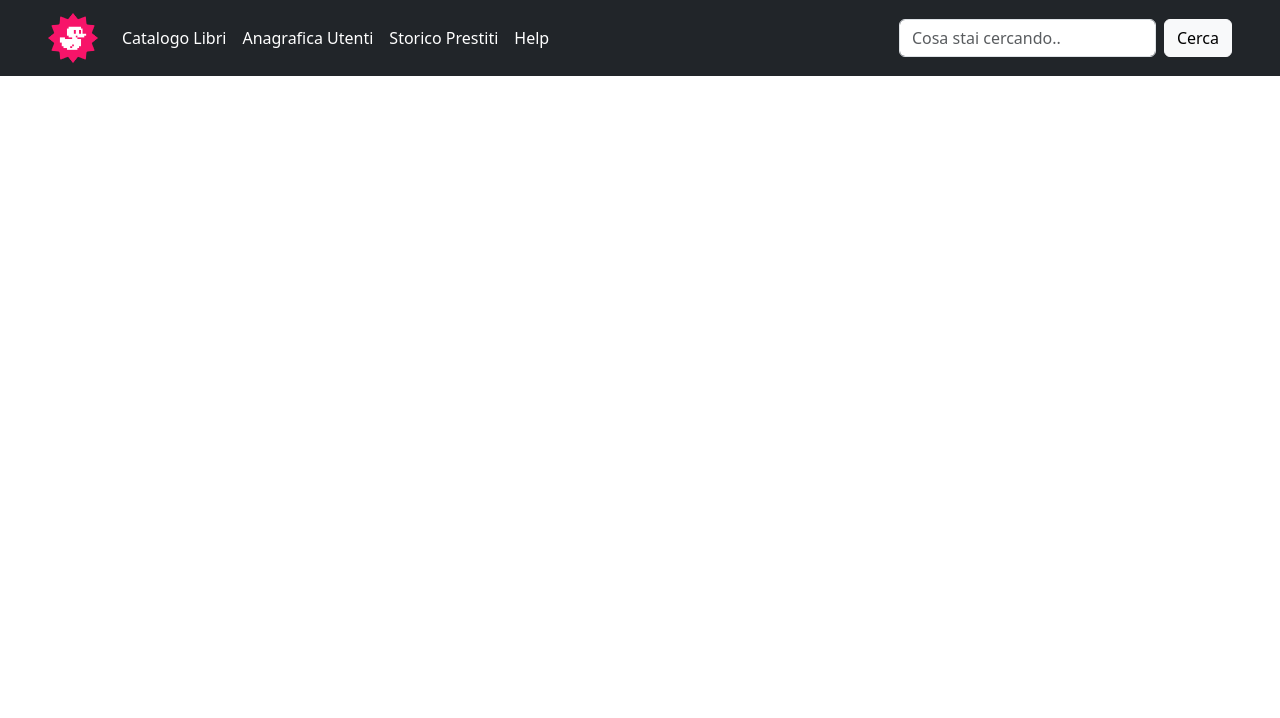
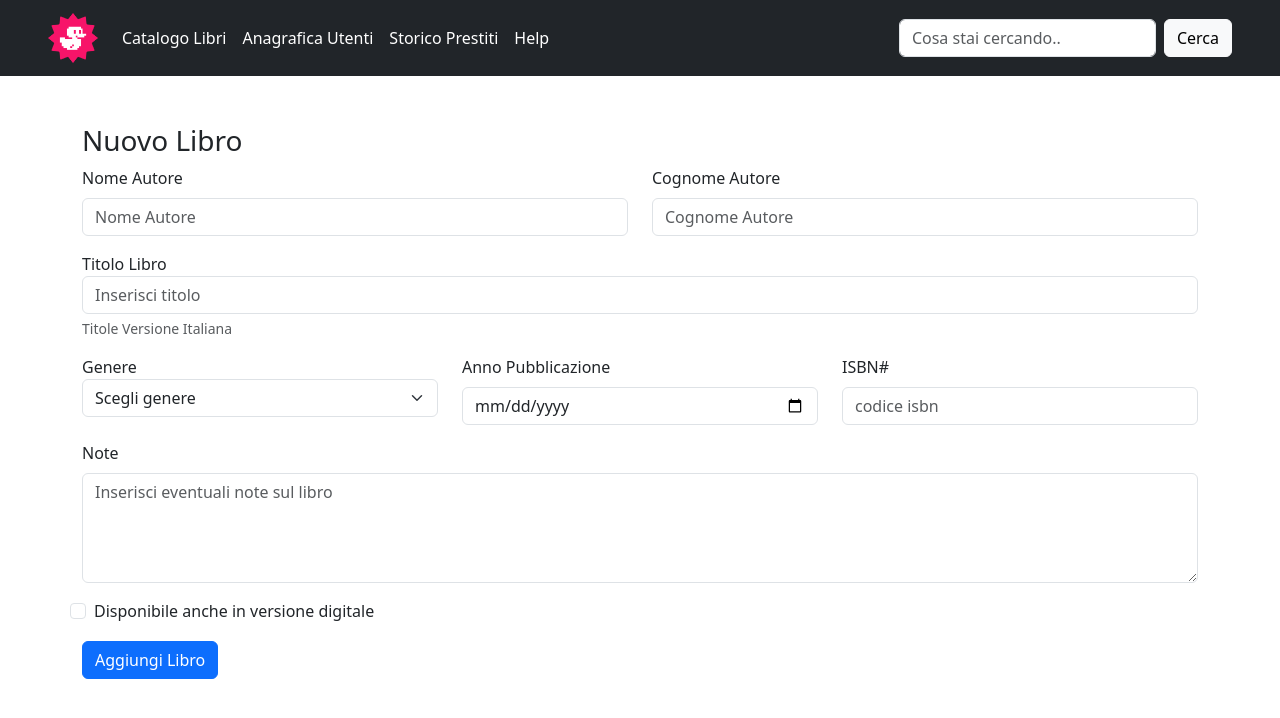
Before and after one commit to nmorrone/html-css-bootstrap-dashboard, a plain HTML site: page new-book-form.html in a window 1280 px wide. Drawn offline with nearby package versions, Linux system fonts and the light colour scheme.

Commit message:
form edited

```diff
--- a/new-book-form.html
+++ b/new-book-form.html
@@ -50,9 +50,60 @@
 
     <section class="content pt-5 ">
         <div class="container">
-            <div class="row">
+            <form>
+                <h3>Nuovo Libro</h3>
+                <div class="row row-gap-3">
 
-            </div>
+                    <div class="col-6">
+                        <label for="nomeautore" class="form-label">Nome Autore</label>
+                        <input type="text" class="form-control" placeholder="Nome Autore" aria-label="First name">
+                    </div>
+                    <div class="col-6">
+                        <label for="cognomeautore" class="form-label">Cognome Autore</label>
+                        <input type="text" class="form-control" placeholder="Cognome Autore" aria-label="Last name">
+                    </div>
+                    <div class="col12">
+                        <laber for="titololibro" class="form-label">Titolo Libro</laber>
+                        <input type="text" class="form-control" placeholder="Inserisci titolo" aria-label="title">
+                        <div id="titlehelp" class="form-text">Titole Versione Italiana</div>
+                    </div>
+
+                    <div class="col-md-4">
+                        <laber for="genere" class="form-label">Genere</laber>
+                        <select class="form-select" aria-label="">
+                            <option selected>Scegli genere</option>
+                            <option value="1">Romanzo</option>
+                            <option value="2">Fantasy</option>
+                            <option value="3">Drammatico</option>
+                        </select>
+                    </div>
+                    <div class="col-md-4">
+                        <label for="annopubblicazione" class="form-label">Anno Pubblicazione</label>
+                        <input type="date" class="form-control" placeholder="Anno" aria-label="date">
+                    </div>
+                    <div class="col-md-4">
+                        <label for="codiceisbn" class="form-label">ISBN#</label>
+                        <input type="" class="form-control" placeholder="codice isbn" aria-label="">
+                    </div>
+                    <div class="col12">
+                        <label for="notelibro" class="form-label">Note</label>
+                        <textarea class="form-control" id="textarea" placeholder="Inserisci eventuali note sul libro"
+                            rows="4"></textarea>
+                    </div>
+                    <div class="form-check">
+                        <input class="form-check-input" type="checkbox" value="" id="flexCheckDefault">
+                        <label class="form-check-label" for="flexCheckDefault">
+                            Disponibile anche in versione digitale
+                        </label>
+                    </div>
+                    <div class="col-auto">
+                        <button type="submit" class="btn btn-primary">Aggiungi Libro</button>
+                    </div>
+                </div>
+
+        </div>
+
+        </form>
         </div>
     </section>
 
```
